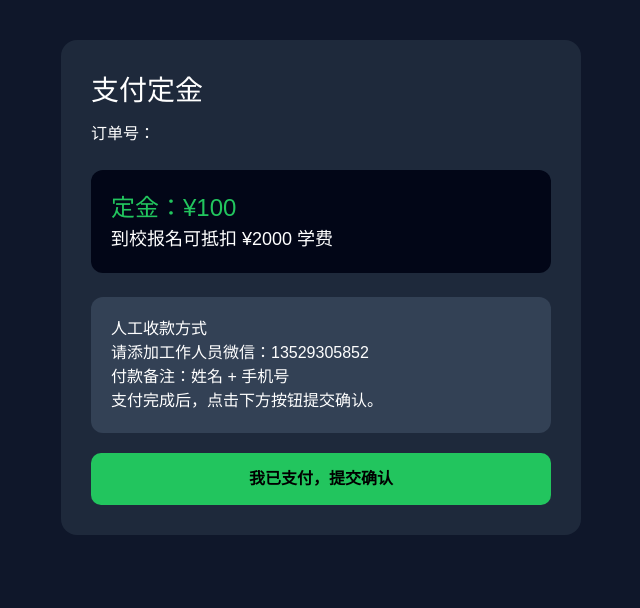
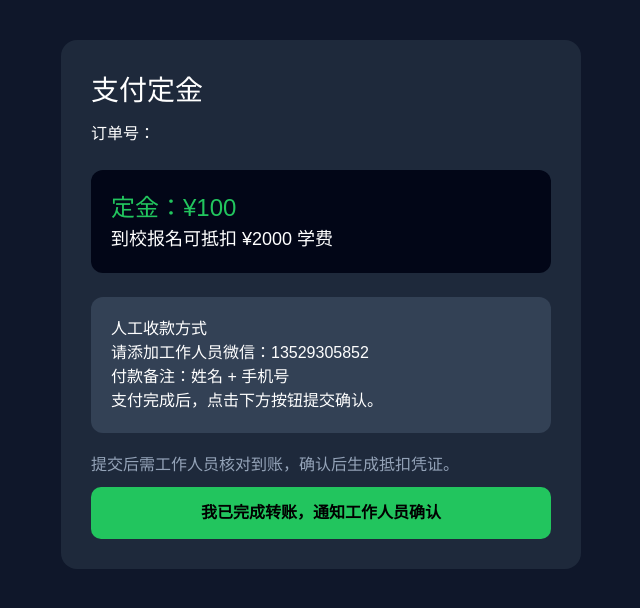
Before and after one commit to Kevin-ai94287/QYYK, a Next.js app: page /pay in a window 1280 px wide. Shown: the top 608 px of the page, without its empty margins (319-959 px from the left). Built offline with nearby package versions, Linux system fonts and the light colour scheme.

Commit message:
clarify manual payment confirmation

```diff
--- a/app/pay/page.tsx
+++ b/app/pay/page.tsx
@@ -78,6 +78,10 @@ export default function PayPage() {
           <p>支付完成后，点击下方按钮提交确认。</p>
         </div>
 
+        <p style={{ marginBottom: 10, color: "#94a3b8" }}>
+          提交后需工作人员核对到账，确认后生成抵扣凭证。
+        </p>
+
         <button
           onClick={submitConfirm}
           disabled={loading || !orderNo}
@@ -91,7 +95,7 @@ export default function PayPage() {
             border: "none",
           }}
         >
-          {loading ? "正在提交..." : "我已支付，提交确认"}
+          {loading ? "正在提交..." : "我已完成转账，通知工作人员确认"}
         </button>
       </div>
     </div>
```
